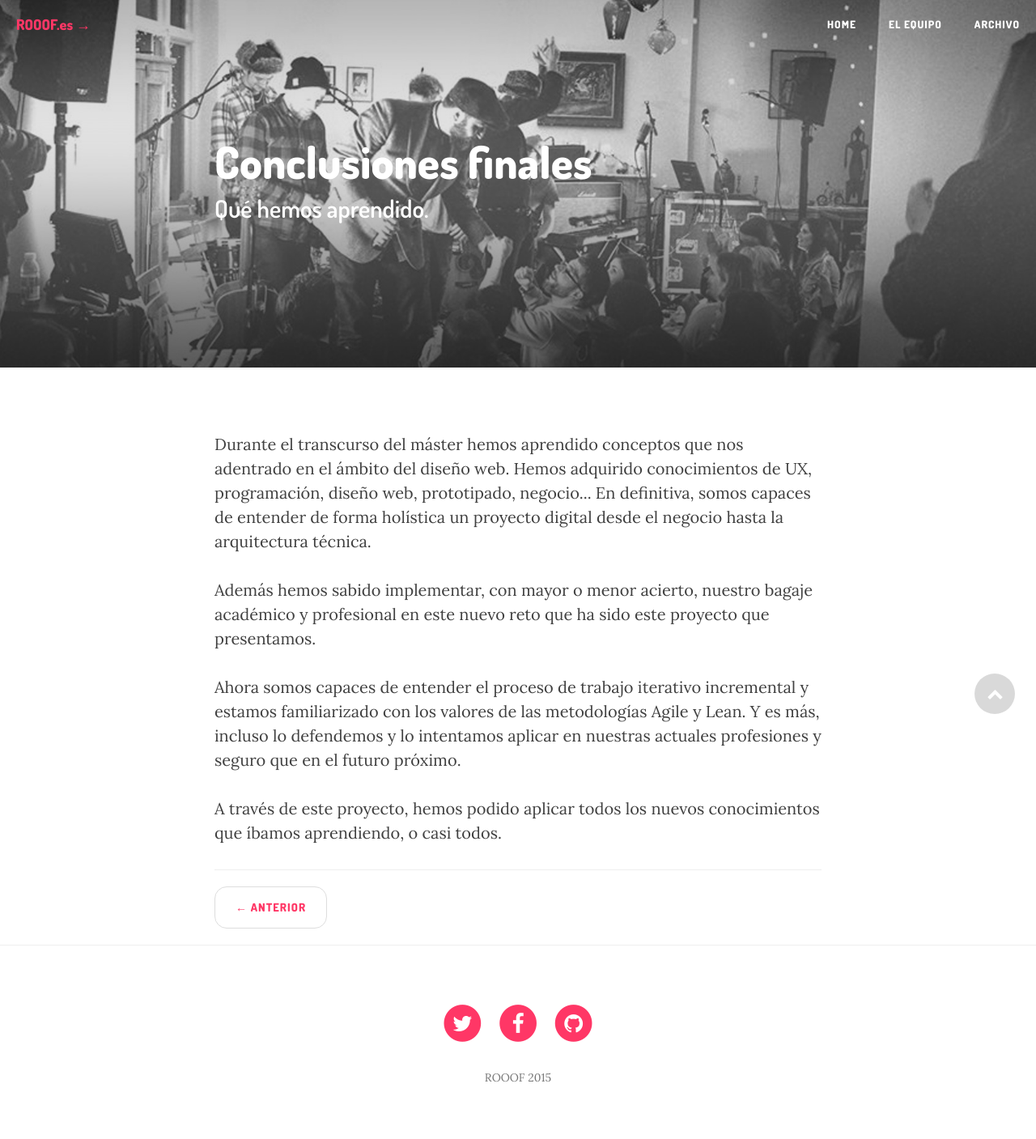
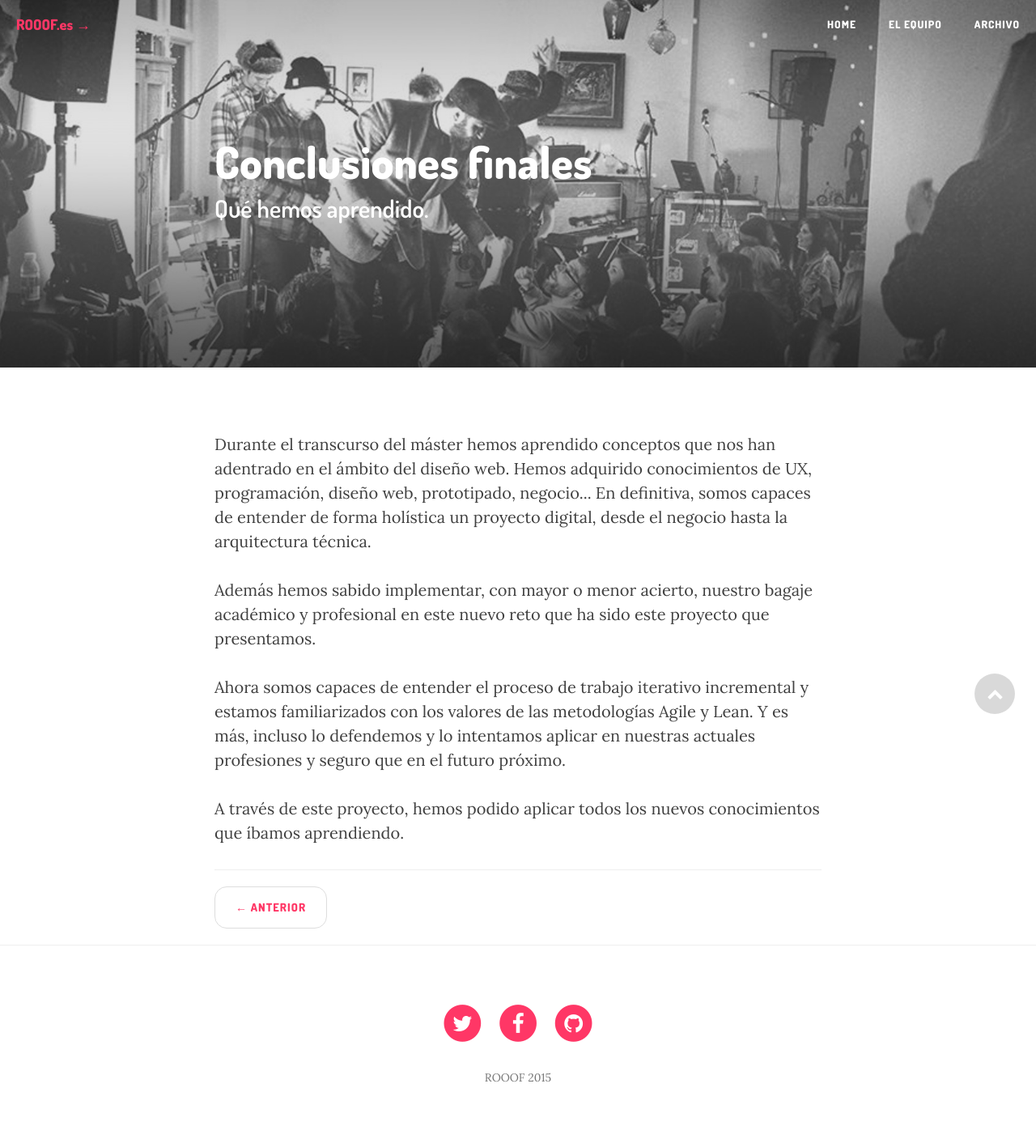
Before and after one commit to Rooof-Project/memoria, a Jekyll site: the page built from _posts/2015-04-10-Conclusiones.markdown, in a window 1280 px wide. Shown: the whole page at 81% size. Built offline with Jekyll 4.4.1, drawn with Linux system fonts in a browser that asks for light colours; nearby versions of some CDN libraries.

Commit message:
Updated 2015-04-10-Conclusiones.markdown

```diff
--- a/_posts/2015-04-10-Conclusiones.markdown
+++ b/_posts/2015-04-10-Conclusiones.markdown
@@ -8,10 +8,11 @@ published: true
 
 
 
-<p> Durante el transcurso del máster hemos aprendido conceptos que nos adentrado en el ámbito del diseño web. Hemos adquirido conocimientos de UX, programación, diseño web, prototipado, negocio... En definitiva, somos capaces de entender de forma holística un proyecto digital desde el negocio hasta la arquitectura técnica.</p>
+
+<p> Durante el transcurso del máster hemos aprendido conceptos que nos han adentrado en el ámbito del diseño web. Hemos adquirido conocimientos de UX, programación, diseño web, prototipado, negocio... En definitiva, somos capaces de entender de forma holística un proyecto digital, desde el negocio hasta la arquitectura técnica.</p>
 
 <p>Además hemos sabido implementar, con mayor o menor acierto, nuestro bagaje académico y profesional en este nuevo reto que ha sido este proyecto que presentamos.</p>
 
-<p>Ahora somos capaces de entender el proceso de trabajo iterativo incremental y estamos familiarizado con los valores de las metodologías Agile y Lean. Y es más, incluso lo defendemos y lo intentamos aplicar en nuestras actuales profesiones y seguro que en el futuro próximo.</p>
+<p>Ahora somos capaces de entender el proceso de trabajo iterativo incremental y estamos familiarizados con los valores de las metodologías Agile y Lean. Y es más, incluso lo defendemos y lo intentamos aplicar en nuestras actuales profesiones y seguro que en el futuro próximo.</p>
 
-<p>A través de este proyecto, hemos podido aplicar todos los nuevos conocimientos que íbamos aprendiendo, o casi todos.</p>
+<p>A través de este proyecto, hemos podido aplicar todos los nuevos conocimientos que íbamos aprendiendo.</p>
```
